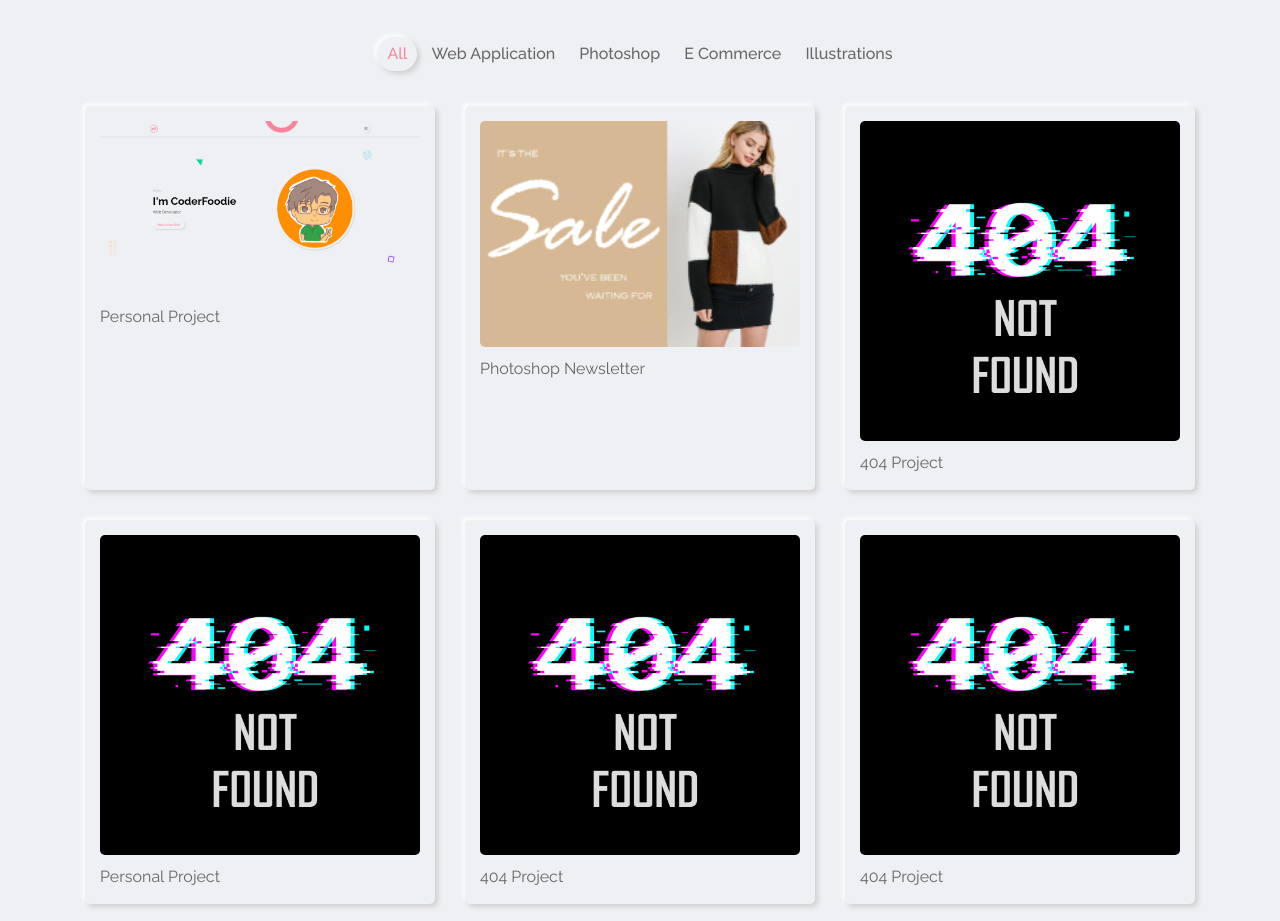
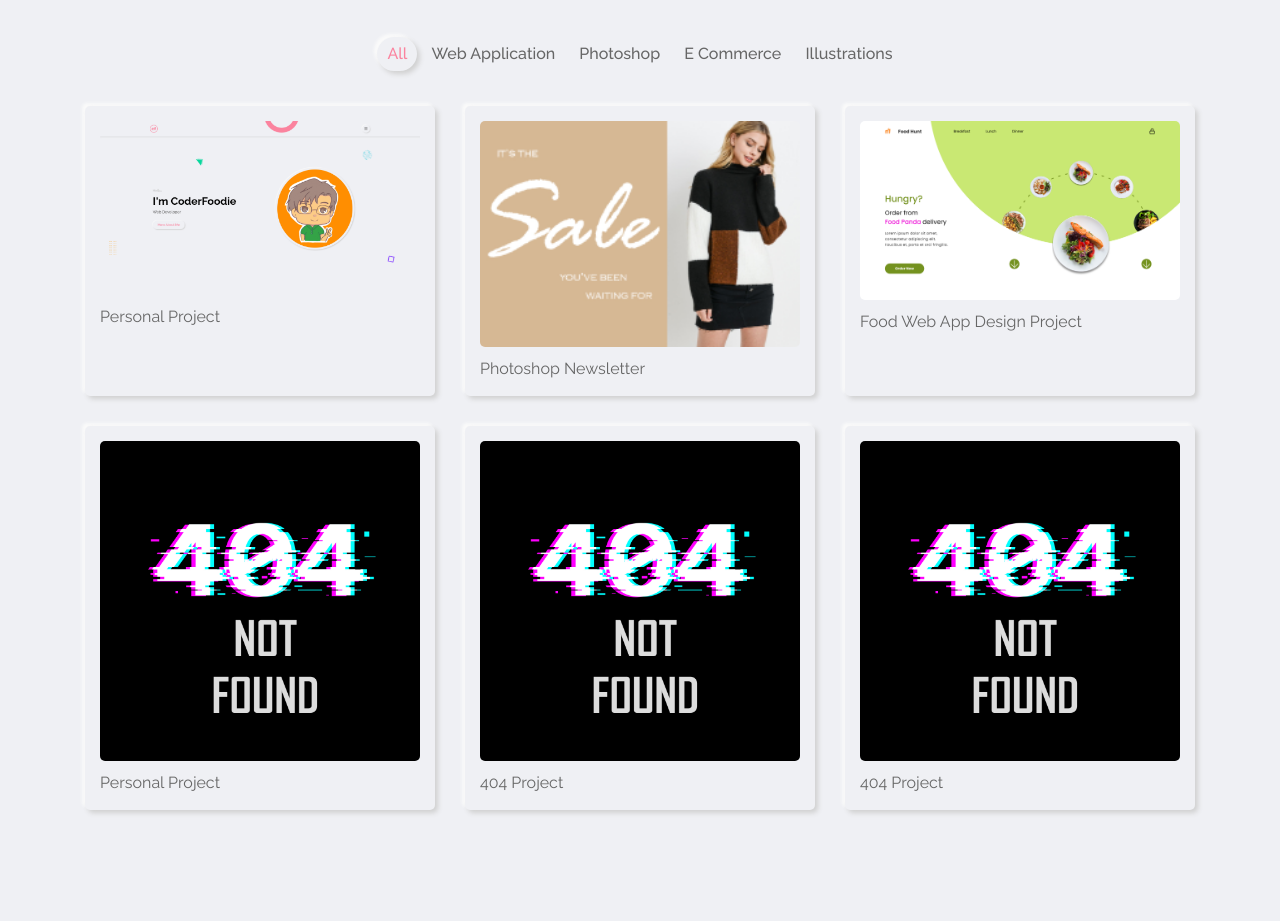
Before and after one commit to coderfoodie/myPortfolio, a plain HTML site: page index.html in a window 1280 px wide. Shown: the part 2946-3867 px from the top of the page. Drawn offline with Linux system fonts and the light colour scheme.

Commit message:
Update myPortfolio

```diff
--- a/index.html
+++ b/index.html
@@ -414,11 +414,13 @@
                 <div class="portfolio-item" data-category="e-commerce">
                     <div class="portfolio-item-inner outer-shadow">
                         <div class="portfolio-item-img">
-                            <img src="./img/thumbs/404.jpg" alt="portfolio thumbnail" data-screenshots="./img/portfolio/404.jpg">
+                            <img src="./img/thumbs/screenshots_2-1.PNG" alt="portfolio thumbnail" data-screenshots="
+                            ./img/portfolio/screenshots/screenshots_2-1.PNG,
+                            ./img/portfolio/screenshots/screenshots_2-2.PNG">
                             <!-- view project bin -->
                             <span class="view-project">view project</span>
                         </div>
-                        <p class="portfolio-item-title">404 project</p>
+                        <p class="portfolio-item-title">food web app design project</p>
                         <!-- details -->
                         <div class="portfolio-item-details">
                             <div class="row">
@@ -431,8 +433,8 @@
                                     <ul>
                                         <li>date - <span>2021</span></li>
                                         <li>client - <span>myself</span></li>
-                                        <li>tools - <span>html, css, javascript</span></li>
-                                        <li>web - <span><a href="https://coderfoodie.github.io/myPortfolio">my Portfolio</a></span></li>
+                                        <li>tools - <span>figmat</span></li>
+                                        <li>web - <span><a href="https://www.figma.com/file/b9CPwGLk1L2U9Q07R5xCRy/Food-Web-App-Design?node-id=0%3A1">Food Web App Design</a></span></li>
                                     </ul>
                                 </div>
                             </div>
```
Also changed, not shown: img/portfolio/screenshots/screenshots_2-1.PNG (added), img/portfolio/screenshots/screenshots_2-2.PNG (added), img/portfolio/screenshots_2-1.PNG (added), img/thumbs/screenshots_2-1.PNG (added).
